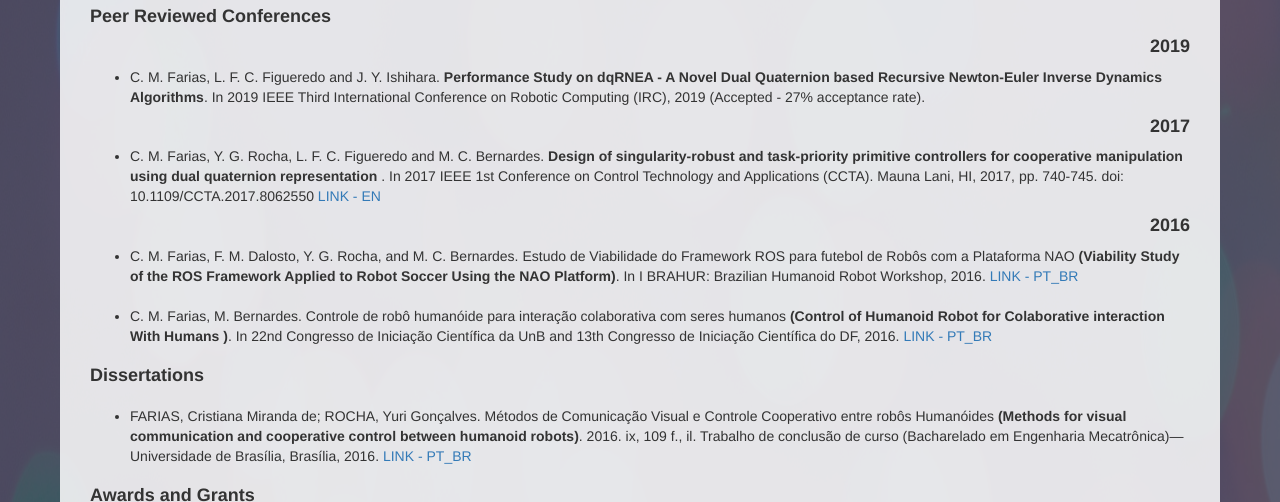
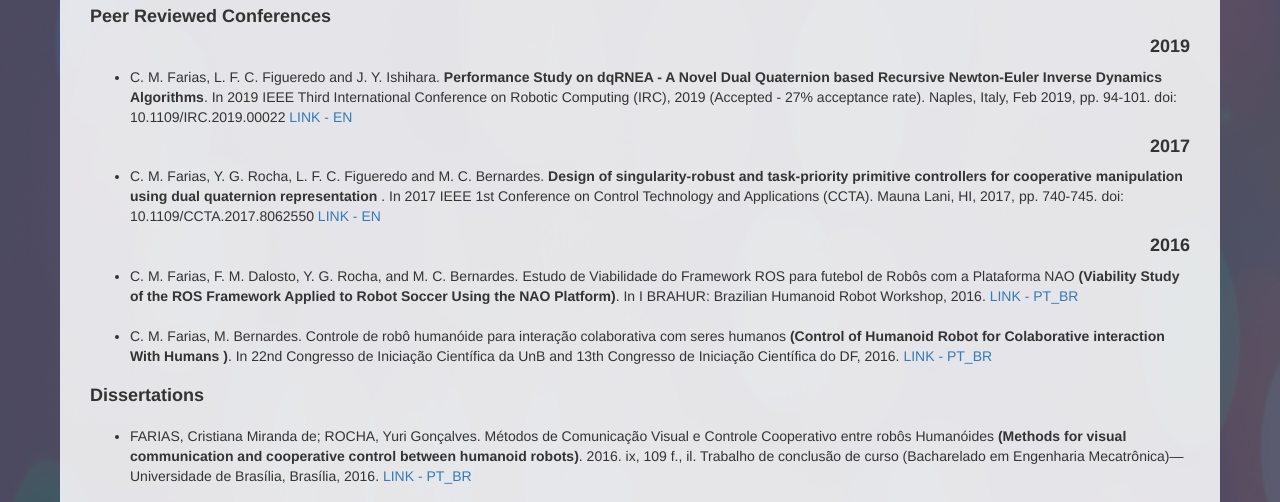
Before and after one commit to CrisMirands/CrisMirands.github.io, a plain HTML site: page publications.html in a window 1280 px wide. Shown: the part 293-795 px from the top of the page. Drawn offline with nearby package versions, Linux system fonts and the light colour scheme.

Commit message:
added publication

```diff
--- a/publications.html
+++ b/publications.html
@@ -78,7 +78,7 @@
                         </h4>
                          <ul>
                           <li> C. M. Farias, L. F. C. Figueredo and J. Y. Ishihara. <strong> Performance Study on dqRNEA - A Novel Dual Quaternion based Recursive Newton-Euler Inverse Dynamics Algorithms</strong>. In 2019 IEEE Third International
-                          Conference on Robotic Computing (IRC), 2019 (Accepted - 27% acceptance rate). </li>
+                          Conference on Robotic Computing (IRC), 2019 (Accepted - 27% acceptance rate). Naples, Italy, Feb 2019, pp. 94-101. doi: 10.1109/IRC.2019.00022<a href="files/papers/IRC2019_PAPER"> LINK - EN</a> </li>
 
                         </ul>
                         <h4 class="text-right">
```
Also changed, not shown: 1 other file.
